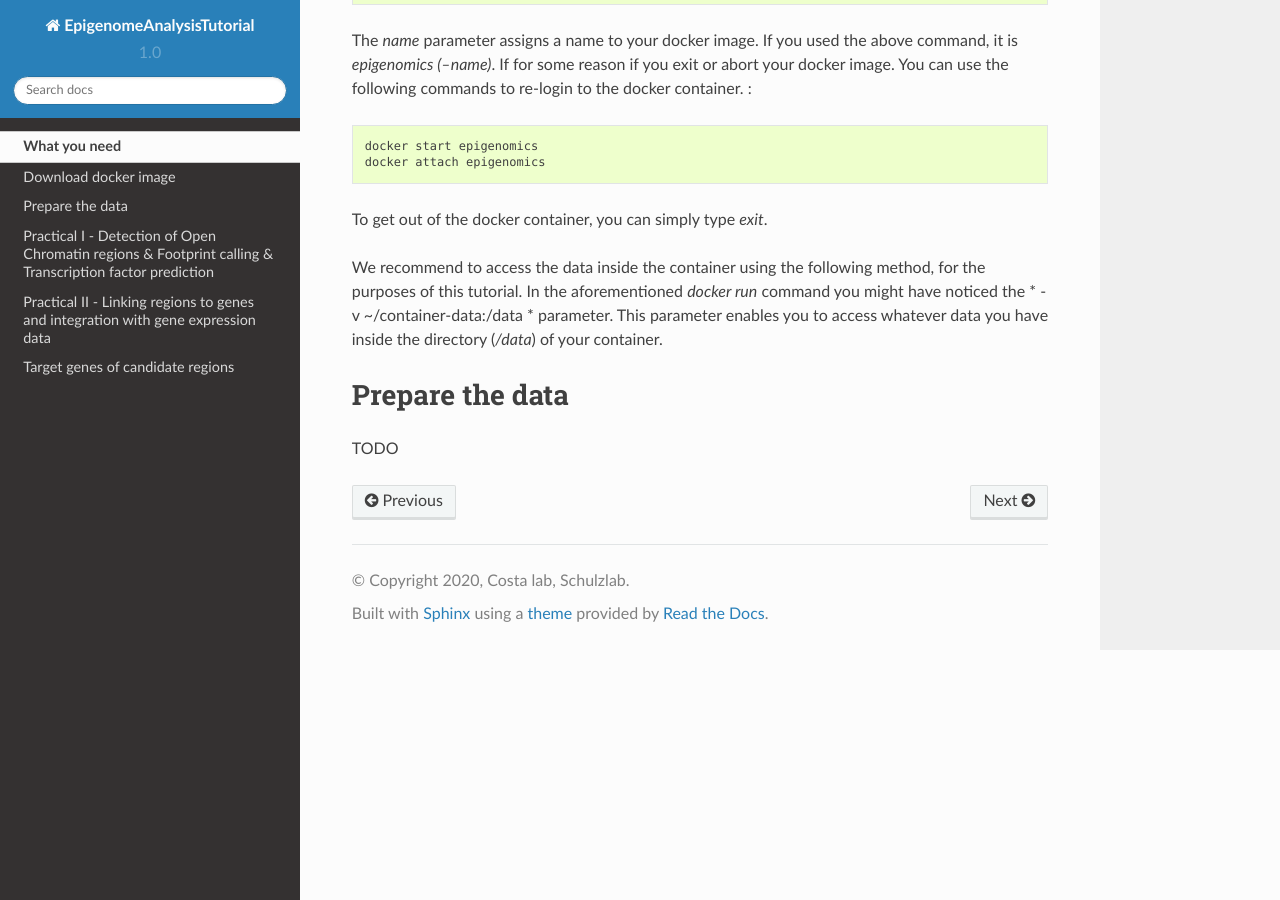
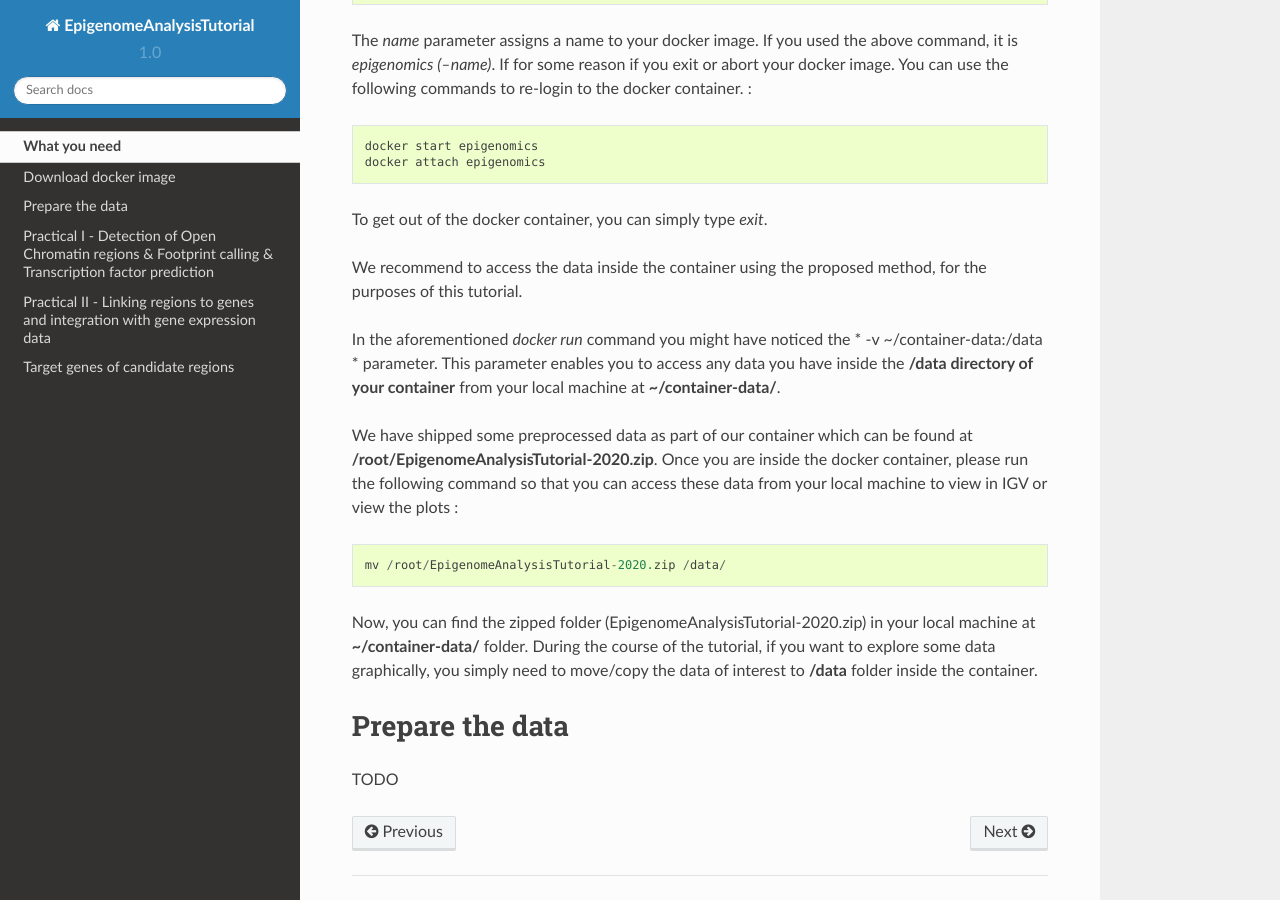
Before and after one commit to SchulzLab/EpigenomeAnalysisTutorial-2020, a Sphinx documentation site: the page built from docs/Installation.rst, in a window 1280 px wide and 900 px high, scrolled down 571 px. Built offline with Sphinx 7.4.7 and the Read the Docs theme 2.0.0, drawn with Linux system fonts in a browser that asks for light colours.

Commit message:
Update Installation.rst

```diff
--- a/docs/Installation.rst
+++ b/docs/Installation.rst
@@ -32,10 +32,18 @@ To get out of the docker container, you can simply type *exit*.
 How to access data inside the docker container
 ================================================
 
-We recommend to access the data inside the container using the following method, for the purposes of this tutorial.
+We recommend to access the data inside the container using the proposed method, for the purposes of this tutorial.
+
 In the aforementioned *docker run* command you might have noticed the * -v ~/container-data:/data * parameter.
-This parameter enables you to access whatever data you have inside the directory (*/data*) of your container.
+This parameter enables you to access any data you have inside the **/data directory of your container** from your local machine at **~/container-data/**.
 
+We have shipped some preprocessed data as part of our container which can be found at **/root/EpigenomeAnalysisTutorial-2020.zip**.
+Once you are inside the docker container, please run the following command so that you can access these data from your local machine to view in IGV or view the plots : ::
+
+   mv /root/EpigenomeAnalysisTutorial-2020.zip /data/
+
+Now, you can find the zipped folder (EpigenomeAnalysisTutorial-2020.zip) in your local machine at **~/container-data/** folder.
+During the course of the tutorial, if you want to explore some data graphically, you simply need to move/copy the data of interest to **/data** folder inside the container.
 
 ======================
 Prepare the data
```
